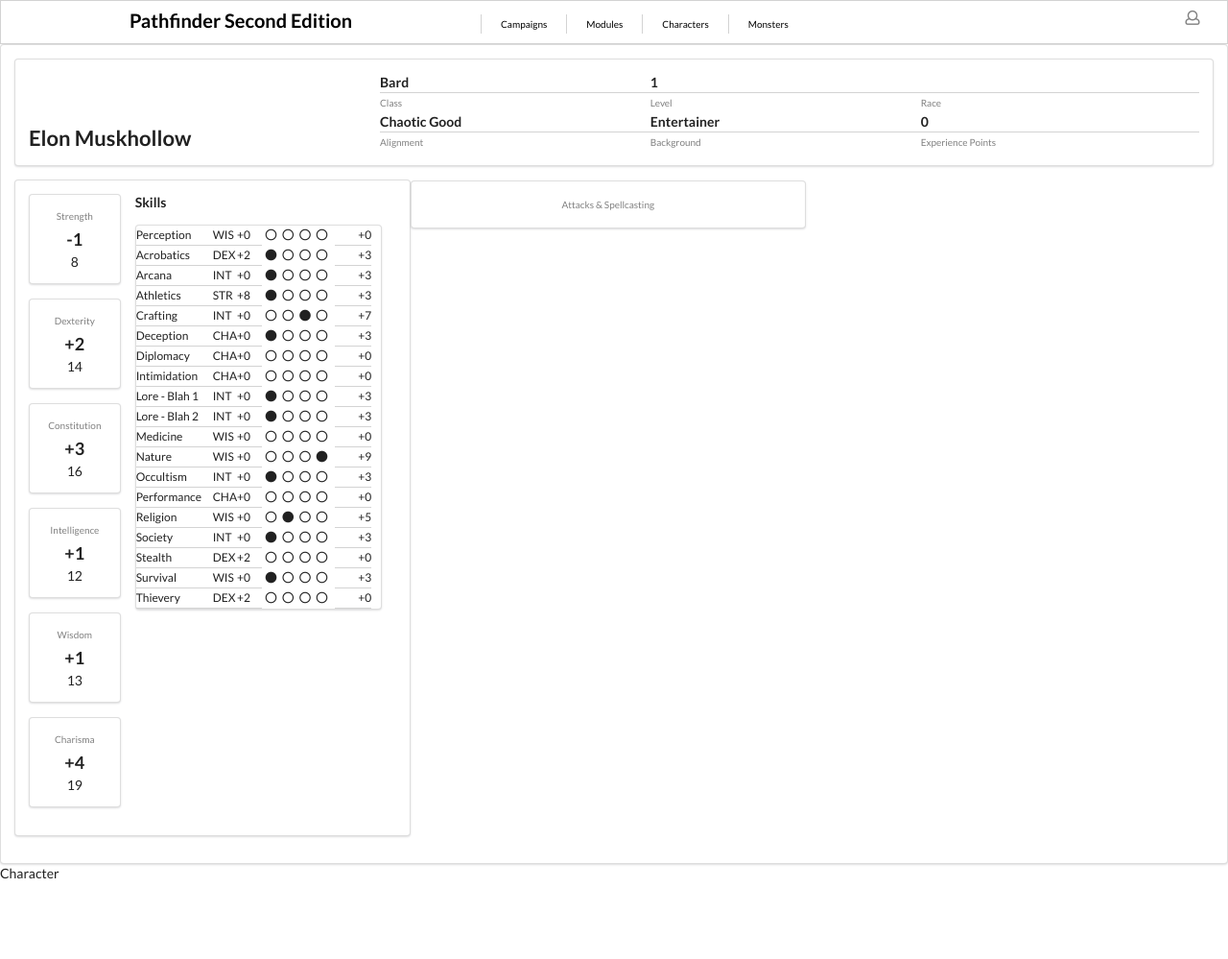
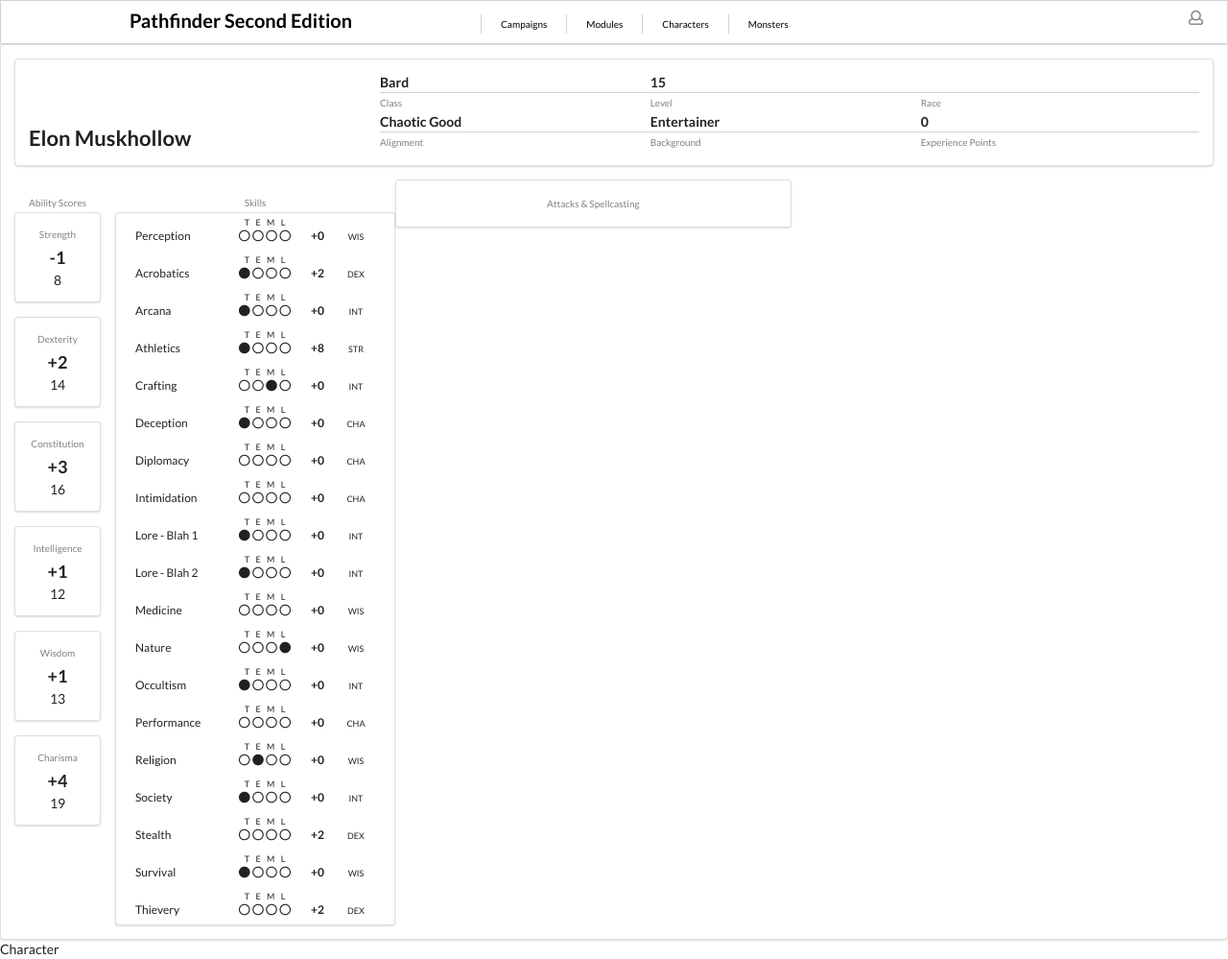
Before and after one commit to lcwadle/React-VTT, a React app: page /characters/new in a window 1280 px wide. Shown: the whole page at 96% size. Before the commit the page ends 920 px from the top, so only its background shows below. Built offline with nearby package versions, Linux system fonts and the light colour scheme.

Commit message:
Finished skills

```diff
--- a/src/components/Characters/CharacterSheet.js
+++ b/src/components/Characters/CharacterSheet.js
@@ -50,7 +50,7 @@
     const character = {
       name: 'Elon Muskhollow',
       class: 'Bard',
-      level: 1,
+      level: 15,
       ancestry: 'Half-Elf',
       background: 'Entertainer',
       alignment: 'Chaotic Good',
@@ -253,12 +253,17 @@
           background={this.state.background}
           experiencePoints={this.state.experiencePoints}
         />
-        <div className='left ui segment'>
+        <div className='left'>
           <div className='primary-stats'>
+            <div className='header center'>
+              Ability Scores
+            </div>
             <AbilityScores abilityScores={this.state.abilityScores} />
           </div>
           <div className='secondary-stats'>
-            <h5>Skills</h5>
+            <div className='header center'>
+              Skills
+            </div>
             <Skills
               skills={this.state.skills}
             />
--- a/src/components/Characters/Skill.js
+++ b/src/components/Characters/Skill.js
@@ -6,7 +6,7 @@
     switch(prof) {
       case 1:
         return (
-          <div className='inline row prof'>
+          <div>
             <i className='circle icon' />
             <i className='circle outline icon' />
             <i className='circle outline icon' />
@@ -15,7 +15,7 @@
         );
       case 2:
         return (
-          <div className='inline row prof'>
+          <div>
             <i className='circle outline icon' />
             <i className='circle icon' />
             <i className='circle outline icon' />
@@ -24,7 +24,7 @@
         );
       case 3:
         return (
-          <div className='inline row prof'>
+          <div>
             <i className='circle outline icon' />
             <i className='circle outline icon' />
             <i className='circle icon' />
@@ -33,7 +33,7 @@
         );
       case 4:
         return (
-          <div className='inline row prof'>
+          <div>
             <i className='circle outline icon' />
             <i className='circle outline icon' />
             <i className='circle outline icon' />
@@ -42,7 +42,7 @@
         );
       default:
         return (
-          <div className='inline row prof'>
+          <div className='row'>
             <i className='circle outline icon' />
             <i className='circle outline icon' />
             <i className='circle outline icon' />
@@ -81,15 +81,24 @@
         <div className='inline row skill'>
           {this.props.skill.name}
         </div>
-        <div className='inline row mod'>
-          {this.props.skill.modName}
+        <div className='inline row prof'>
+          <div className='row temp'>
+            <span className='profLabel'>T</span>
+            <span className='profLabel'>E</span>
+            <span className='profLabel'>M</span>
+            <span className='profLabel'>L</span>
+          </div>
+          {this.proficiencyBubbles(this.props.skill.prof)}
         </div>
         <div className='inline row mod'>
-          {this.addPlusToBonus(this.props.skill.modValue)}
+          <div className='border'>
+            {this.addPlusToBonus(this.props.skill.modValue)}
+          </div>
         </div>
-        {this.proficiencyBubbles(this.props.skill.prof)}
-        <div className='inline row bonus'>
-          {this.addPlusToBonus(this.proficiencyBonus(this.props.skill.prof, this.props.skill.level))}
+        <div className='inline row mod'>
+          <div className='row temp'>
+            {this.props.skill.modName}
+          </div>
         </div>
       </li>
     );
--- a/src/components/Characters/ability-score.css
+++ b/src/components/Characters/ability-score.css
@@ -1,6 +1,10 @@
 .header {
   color: grey;
   font-size: 10px;
+}
+
+.center {
+  text-align: center;
 }
 
 .ability-score {
--- a/src/components/Characters/character-sheet.css
+++ b/src/components/Characters/character-sheet.css
@@ -19,7 +19,6 @@
 }
 
 .left {
-  width: 33%;
   display: inline-block;
 }
 
@@ -35,14 +34,13 @@
 
 .secondary-stats {
   vertical-align: top;
-  width: 75%;
   display: inline-block;
-  padding: 0 15px !important;
+  padding-left: 15px !important;
 }
 
 .primary-stats {
   vertical-align: top;
-  width: 25%;
+  width: 90px;
   display: inline-block;
   padding: 0 !important;
 }
--- a/src/components/Characters/skills.css
+++ b/src/components/Characters/skills.css
@@ -1,27 +1,24 @@
 .skills {
   font-size: 12px;
-  padding: 0 !important;
+  padding: 0 10px !important;
+  margin: 0 !important;
 }
 
 .prof {
-  width: 30%;
+  width: 70px;
   text-align: center;
 }
 
 .mod {
-  width: 10%;
-  border-bottom: 1px solid lightgrey;
+  width: 40px;
 }
 
 .skill {
-  width: 25%;
-  min-width: 80px;
-  border-bottom: 1px solid lightgrey;
+  width: 100px;
 }
 
 .bonus {
-  width: 15%;
-  border-bottom: 1px solid lightgrey;
+  width: 50px;
   text-align: right;
 }
 
@@ -29,7 +26,23 @@
   display: inline-block;
 }
 
-.skill-header {
-  font-size: 10px;
-  color: grey;
+i {
+  margin: 0 !important;
 }
+
+.temp {
+  margin-bottom: -6px;
+  text-align: center;
+  font-size: 9px;
+}
+
+.profLabel {
+  margin: 0 3.2px;
+}
+
+.border {
+  margin: 5px !important;
+  padding: 0 5px !important;
+  text-align: center;
+  font-weight: bold;
+}
```
